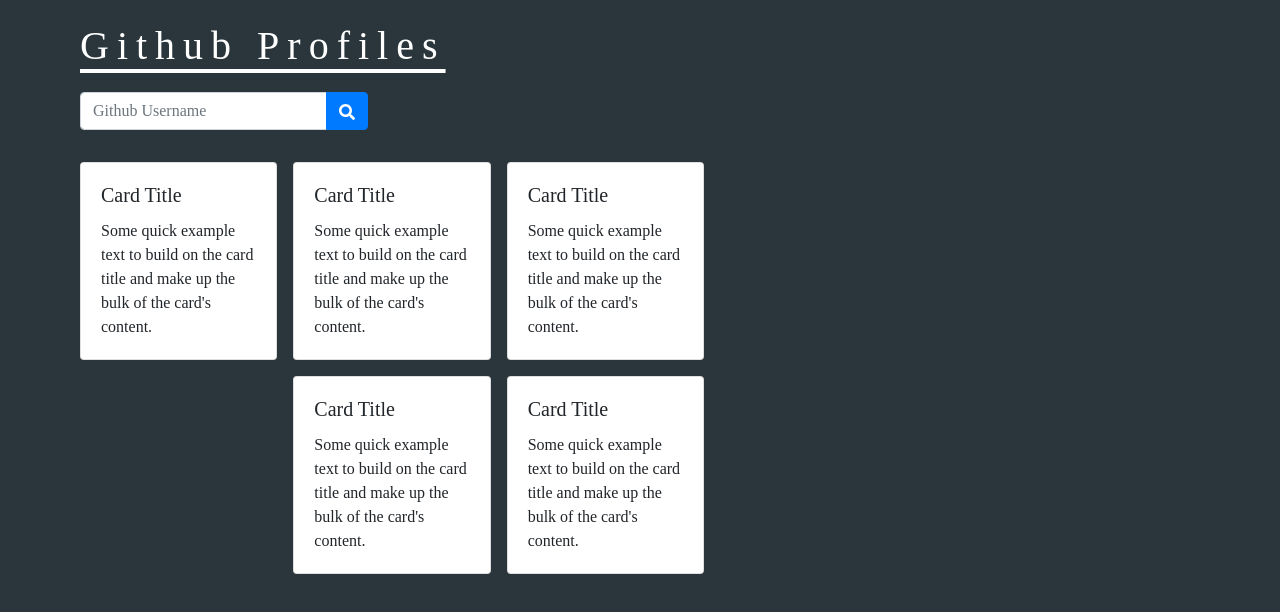
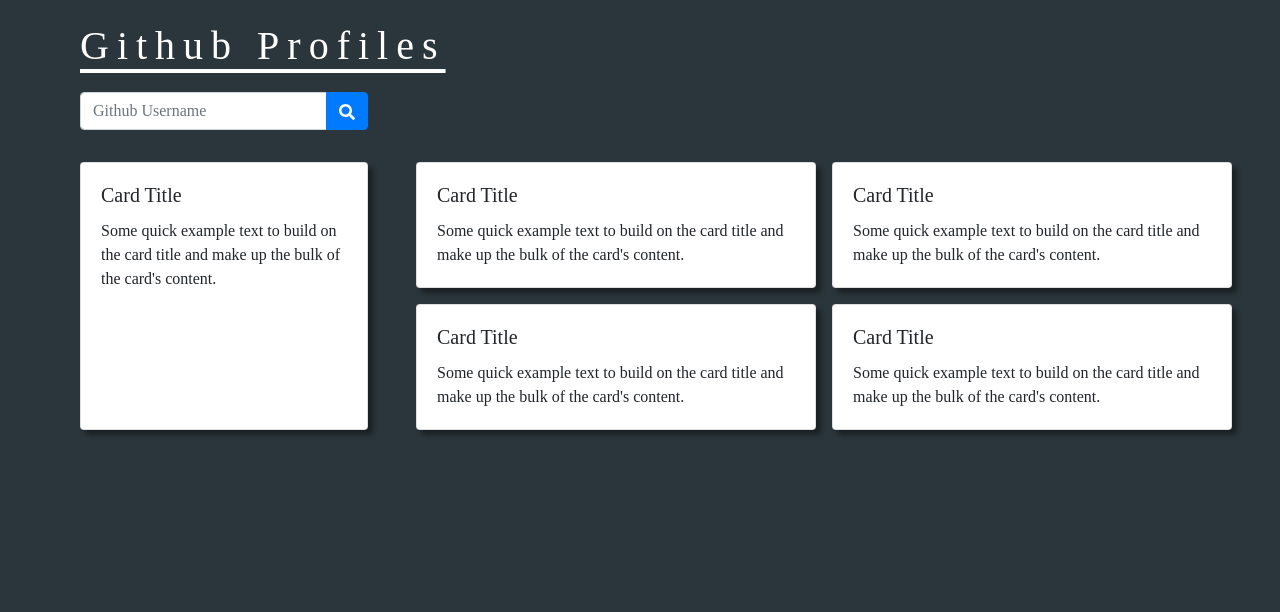
Before and after one commit to MikevPeeren/github-profiles, a React (Create React App) app: page / in a window 1280 px wide. Shown: the top 612 px of the page. Built offline with nearby package versions, Linux system fonts and the light colour scheme.

Commit message:
Styling Changes

```diff
--- a/package.json
+++ b/package.json
@@ -12,6 +12,7 @@
 		"@types/node-sass": "^4.11.0",
 		"@types/react": "^16.9.0",
 		"@types/react-dom": "^16.9.0",
+		"axios": "^0.19.2",
 		"bootstrap": "^4.4.1",
 		"node-sass": "^4.13.1",
 		"react": "^16.13.0",
--- a/src/App.scss
+++ b/src/App.scss
@@ -17,24 +17,53 @@
 	}
 }
 
-.GithubProjectContainer {
+.GithubContainer {
 	margin-left: 5em;
-	width: 50%;
 	display: flex;
 	justify-content: start;
 	flex-direction: column;
+
+	&__Wrapper {
+		display: flex;
+		flex-direction: row;
+	}
+
+	&__Avatar {
+		display: flex;
+		flex-direction: row;
+
+		.card {
+			max-height: 18em;
+			max-width: 18em;
+			overflow: scroll;
+			word-wrap: break-word;
+			box-shadow: 5px 5px 5px rgba(0, 0, 0, 0.4);
+		}
+
+		margin-right: 2em;
+	}
+
+	&__Repositories {
+		display: flex;
+		flex-direction: column;
+
+		&--firstRow {
+			display: flex;
+			justify-content: space-between;
+
+			.card {
+				max-width: 25em;
+				box-shadow: 5px 5px 5px rgba(0, 0, 0, 0.4);
+			}
+		}
+		&--secondRow {
+			display: flex;
+			justify-content: space-between;
+
+			.card {
+				max-width: 25em;
+				box-shadow: 5px 5px 5px rgba(0, 0, 0, 0.4);
+			}
+		}
+	}
 }
-
-.one {
-	display: flex;
-	justify-content: space-between;
-}
-.two {
-	display: flex;
-	justify-content: space-between;
-}
-
-.header {
-	display: flex;
-	flex-direction: row;
-}
--- a/src/App.tsx
+++ b/src/App.tsx
@@ -3,6 +3,9 @@
 
 // CSS
 import './App.scss';
+
+// Constants
+import { GITHUB_PROFILE_HEADER } from './constants/general';
 
 // Components
 import SearchForm from './components/SearchForm';
@@ -13,21 +16,21 @@
 		<div className="App">
 			<div className="GithubProfiles">
 				<header className="GithubProfiles__header">
-					<p>Github Profiles</p>
+					<p>{GITHUB_PROFILE_HEADER}</p>
 				</header>
 				<SearchForm />
 			</div>
-			<div className="GithubProjectContainer">
-				<div className="header">
-					<div>
+			<div className="GithubContainer">
+				<div className="GithubContainer__Wrapper">
+					<div className="GithubContainer__Avatar">
 						<ProjectCard />
 					</div>
-					<div>
-						<div className="one">
+					<div className="GithubContainer__Repositories">
+						<div className="GithubContainer__Repositories--firstRow">
 							<ProjectCard />
 							<ProjectCard />
 						</div>
-						<div className="two">
+						<div className="GithubContainer__Repositories--secondRow">
 							<ProjectCard />
 							<ProjectCard />
 						</div>
--- /dev/null
+++ b/src/api/GithubApi.ts
@@ -0,0 +1,6 @@
+// Api
+import axios from 'axios';
+
+const searchForGithubProfile = () => {};
+
+export default searchForGithubProfile;
--- /dev/null
+++ b/src/constants/general.ts
@@ -0,0 +1 @@
+export const GITHUB_PROFILE_HEADER = 'Github Profiles';
```
Also changed, not shown: 1 other file (tests, documents, lock files or other folders).
